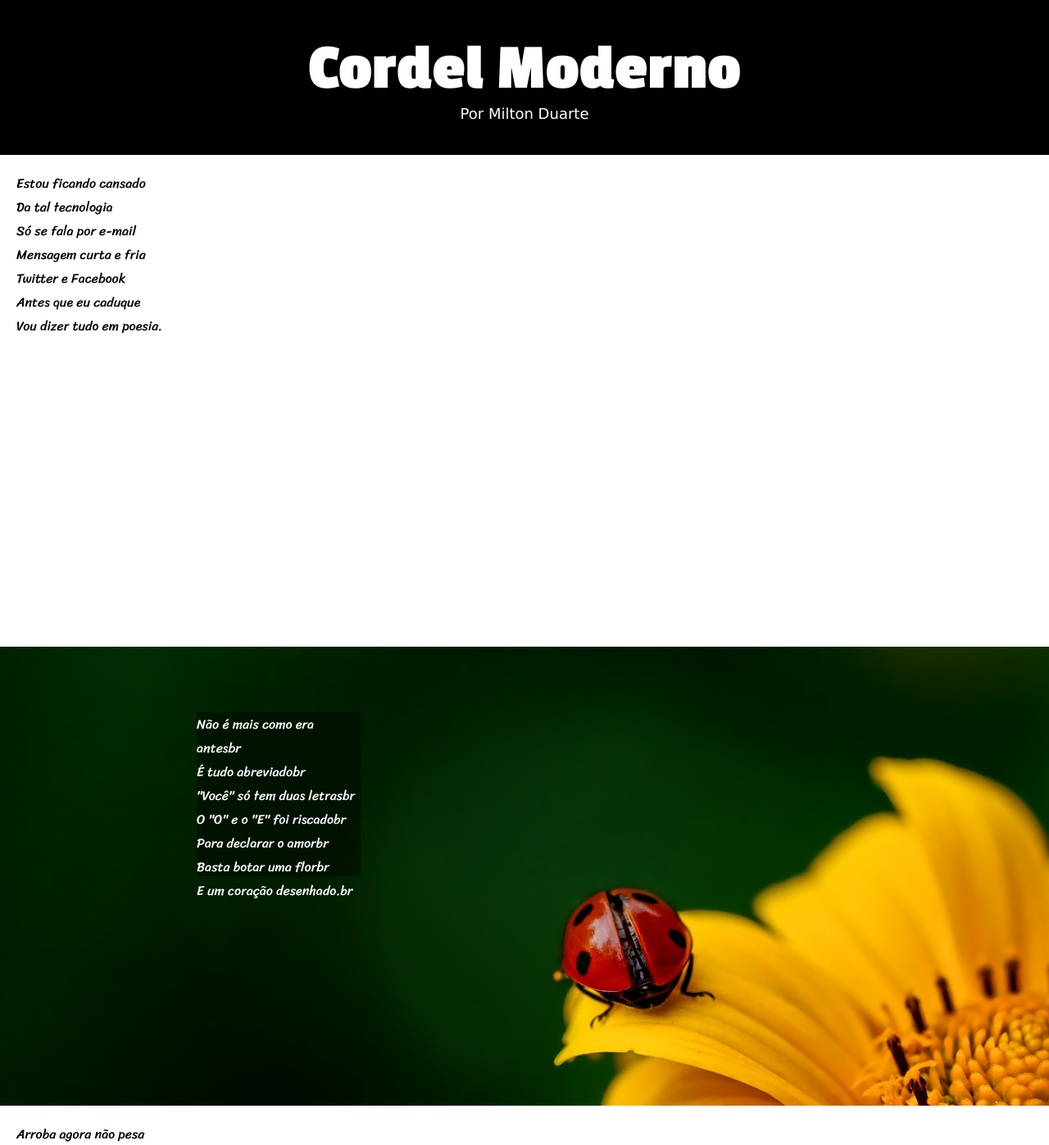
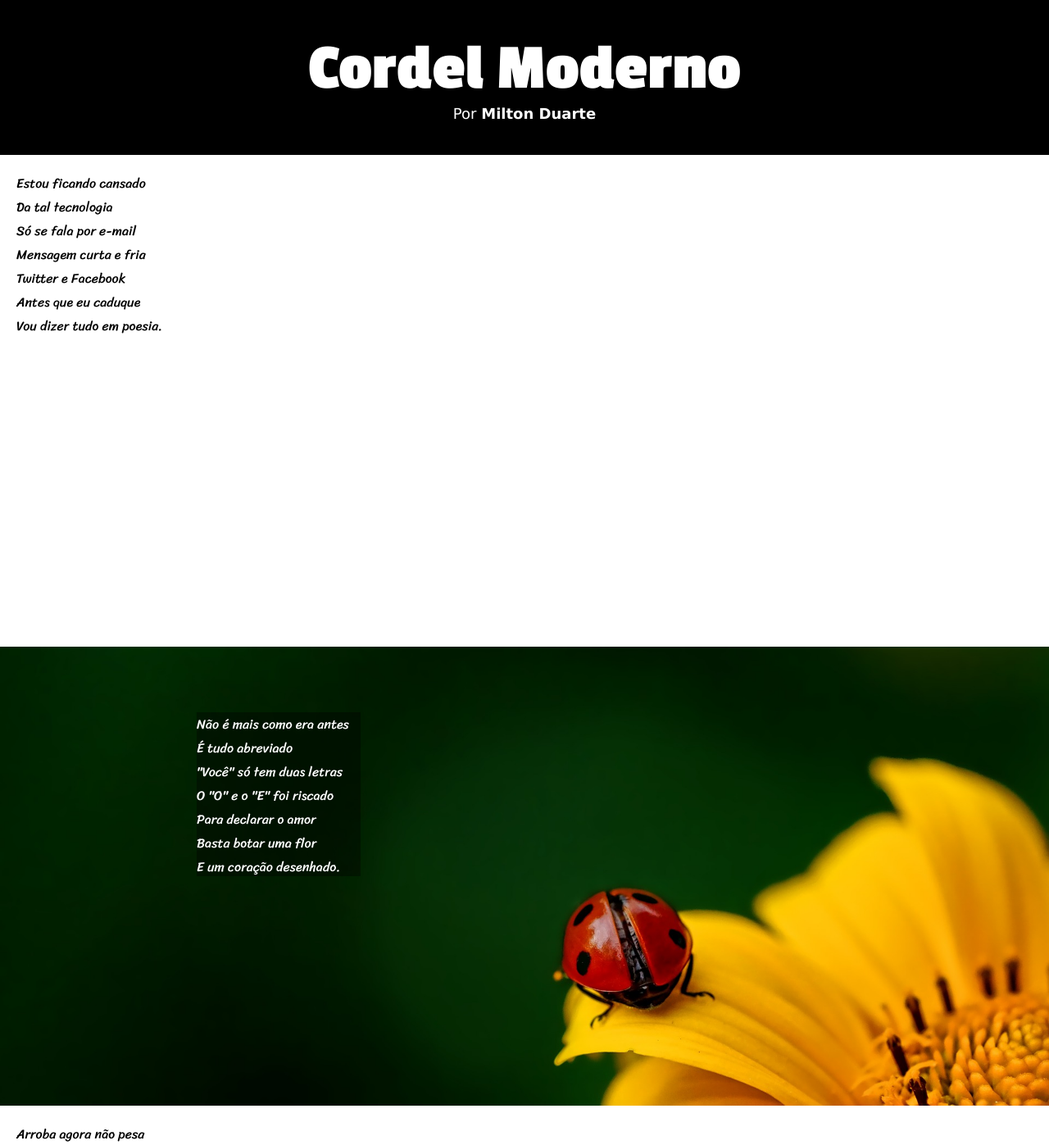
Before and after one commit to oPortela/Curso-HTML-e-CSS, a PHP site: page / in a window 1280 px wide. Shown: the top 1397 px of the page at 82% size. Run offline with PHP 8.4, Linux system fonts and the light colour scheme.

Commit message:
atualização

```diff
--- a/desafios/d012/index.html
+++ b/desafios/d012/index.html
@@ -28,13 +28,13 @@
         <section id="secao1">
             <article class="imagem">
                 <p>
-                    Não é mais como era antesbr <br>
-                    É tudo abreviadobr <br>
-                    "Você" só tem duas letrasbr <br>
-                    O "O" e o "E" foi riscadobr <br>
-                    Para declarar o amorbr <br>
-                    Basta botar uma florbr <br>
-                    E um coração desenhado.br <br>
+                    Não é mais como era antes <br>
+                    É tudo abreviado <br>
+                    "Você" só tem duas letras <br>
+                    O "O" e o "E" foi riscado <br>
+                    Para declarar o amor <br>
+                    Basta botar uma flor <br>
+                    E um coração desenhado. <br>
                 </p>
             </article>
         </section>
--- a/desafios/d012/style.css
+++ b/desafios/d012/style.css
@@ -38,6 +38,7 @@ a {
     color: white;
     font-family: Verdana, Geneva, Tahoma, sans-serif;
     font-size: large;
+    font-weight: bold;
 }
 
 a:hover{
```
